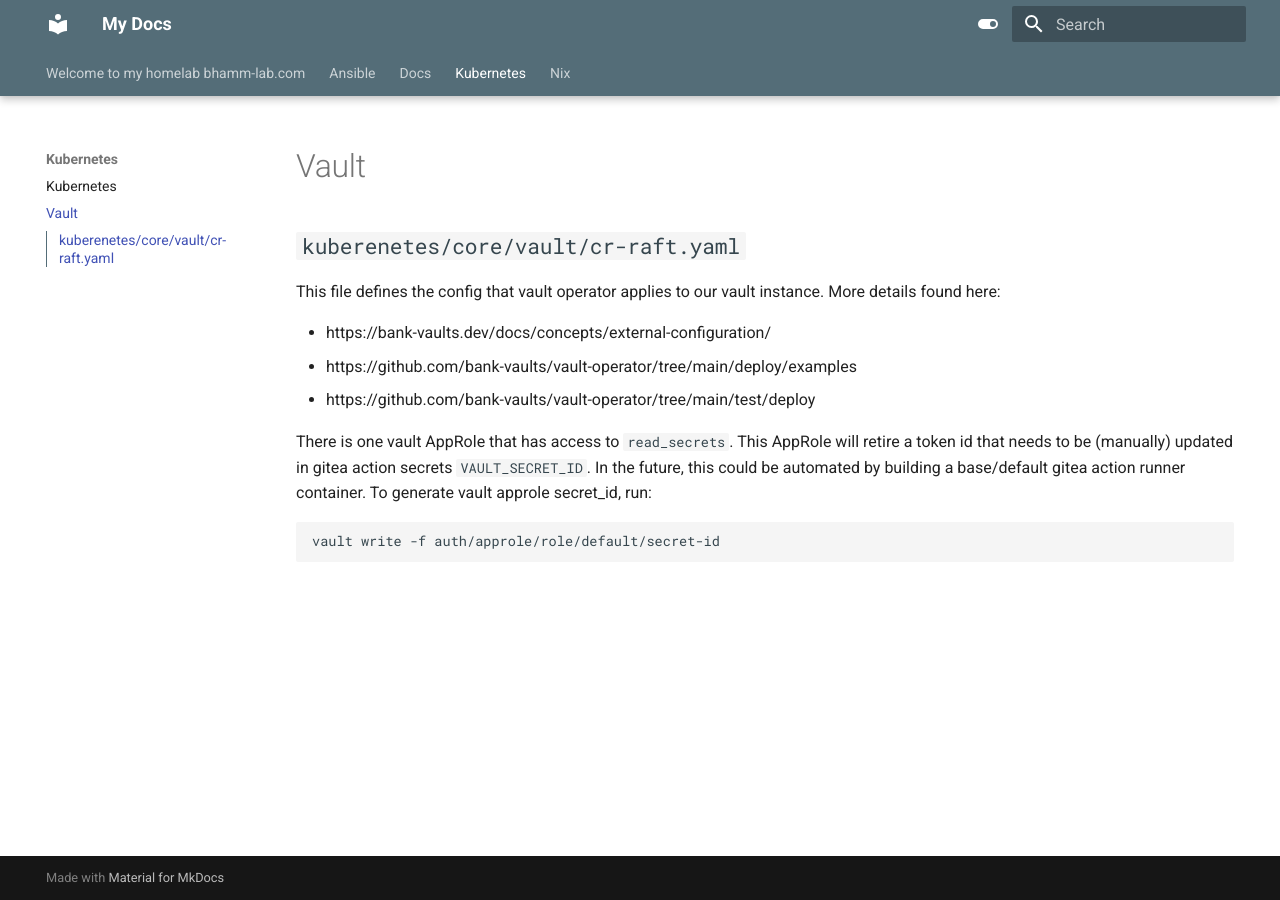
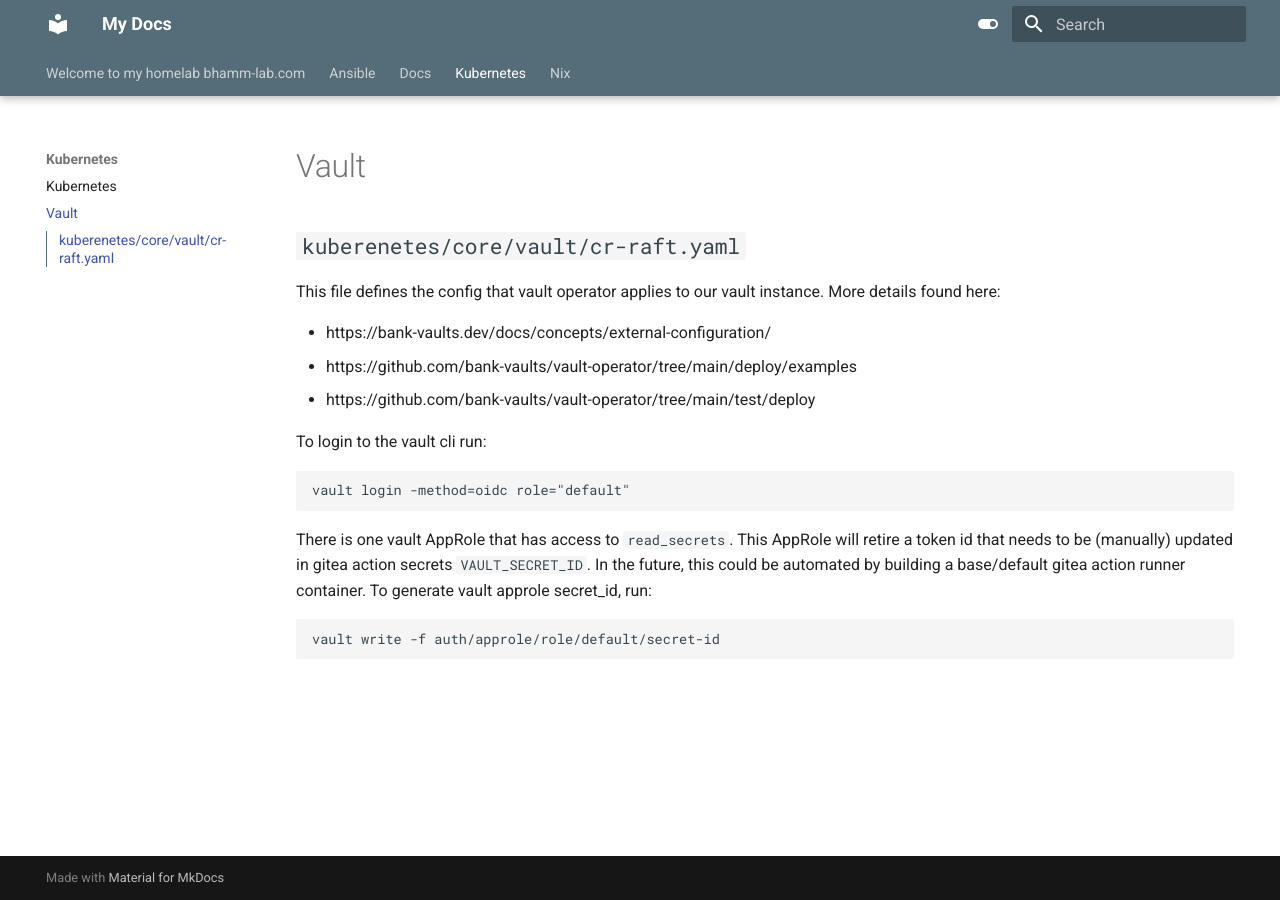
Before and after one commit to blake-hamm/bhamm-lab, an MkDocs documentation site: the page built from docs/kubernetes/vault.md, in a window 1280 px wide. Built offline with MkDocs 1.6.1 and Material for MkDocs 9.7.7, drawn with Linux system fonts in a browser that asks for light colours.

Commit message:
Update vault docs with cli login instructions

````diff
--- a/docs/kubernetes/vault.md
+++ b/docs/kubernetes/vault.md
@@ -8,6 +8,11 @@ This file defines the config that vault operator applies to our vault instance.
  - https://github.com/bank-vaults/vault-operator/tree/main/deploy/examples
  - https://github.com/bank-vaults/vault-operator/tree/main/test/deploy
 
+To login to the vault cli run:
+```bash
+vault login -method=oidc role="default"
+```
+
 There is one vault AppRole that has access to `read_secrets`. This AppRole will retire a token id that needs to be (manually) updated in gitea action secrets `VAULT_SECRET_ID`. In the future, this could be automated by building a base/default gitea action runner container. To generate vault approle secret_id, run:
 ```bash
 vault write -f auth/approle/role/default/secret-id
````
